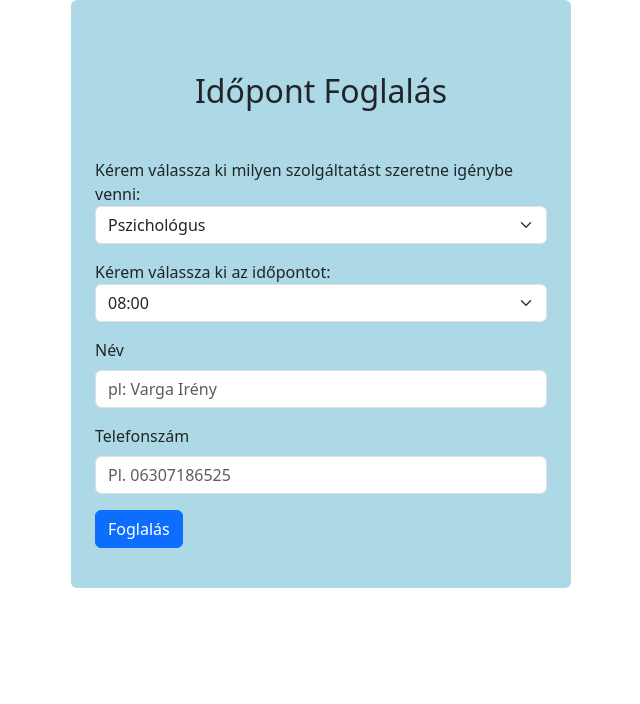
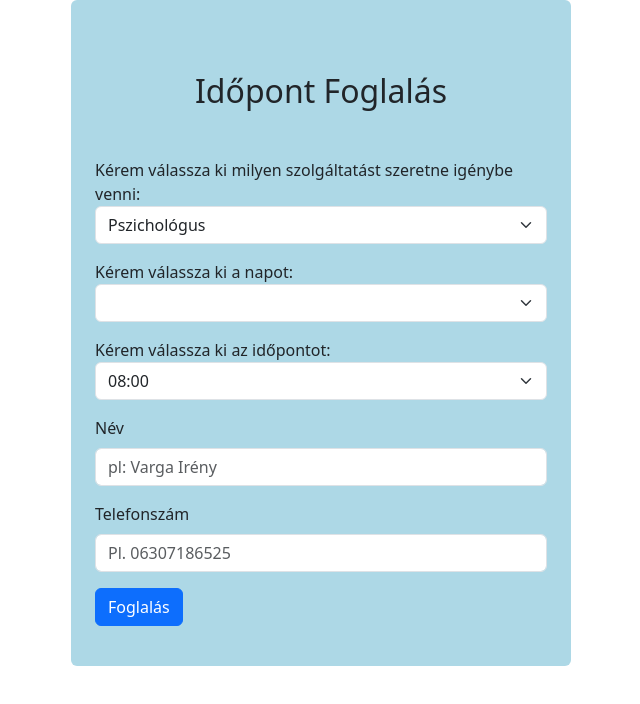
Before and after one commit to attila20030/Vue, a Vue app: page / in a window 1280 px wide. Shown: the top 704 px of the page, without its empty margins (319-959 px from the left). Built offline with nearby package versions, Linux system fonts and the light colour scheme.

Commit message:
Add day selection dropdown to Booking.vue

```diff
--- a/src/components/Booking.vue
+++ b/src/components/Booking.vue
@@ -13,6 +13,19 @@
         <option>Tetováló</option>
         <option>Hivatali ügyintézés</option>
       </select>
+
+
+      <label class="idopont">Kérem válassza ki a napot:</label>
+      <select v-model="time" class="form-select mb-3">
+        <option>Hétfő</option>
+        <option>Kedd</option>
+        <option>Szerda</option>
+        <option>Csütörtök</option>
+        <option>Péntek</option>
+        <option>Szombat</option>
+        <option>Vasárnap</option>
+      </select>
+
 
       <label class="idopont">Kérem válassza ki az időpontot:</label>
       <select v-model="time" class="form-select mb-3">
```
